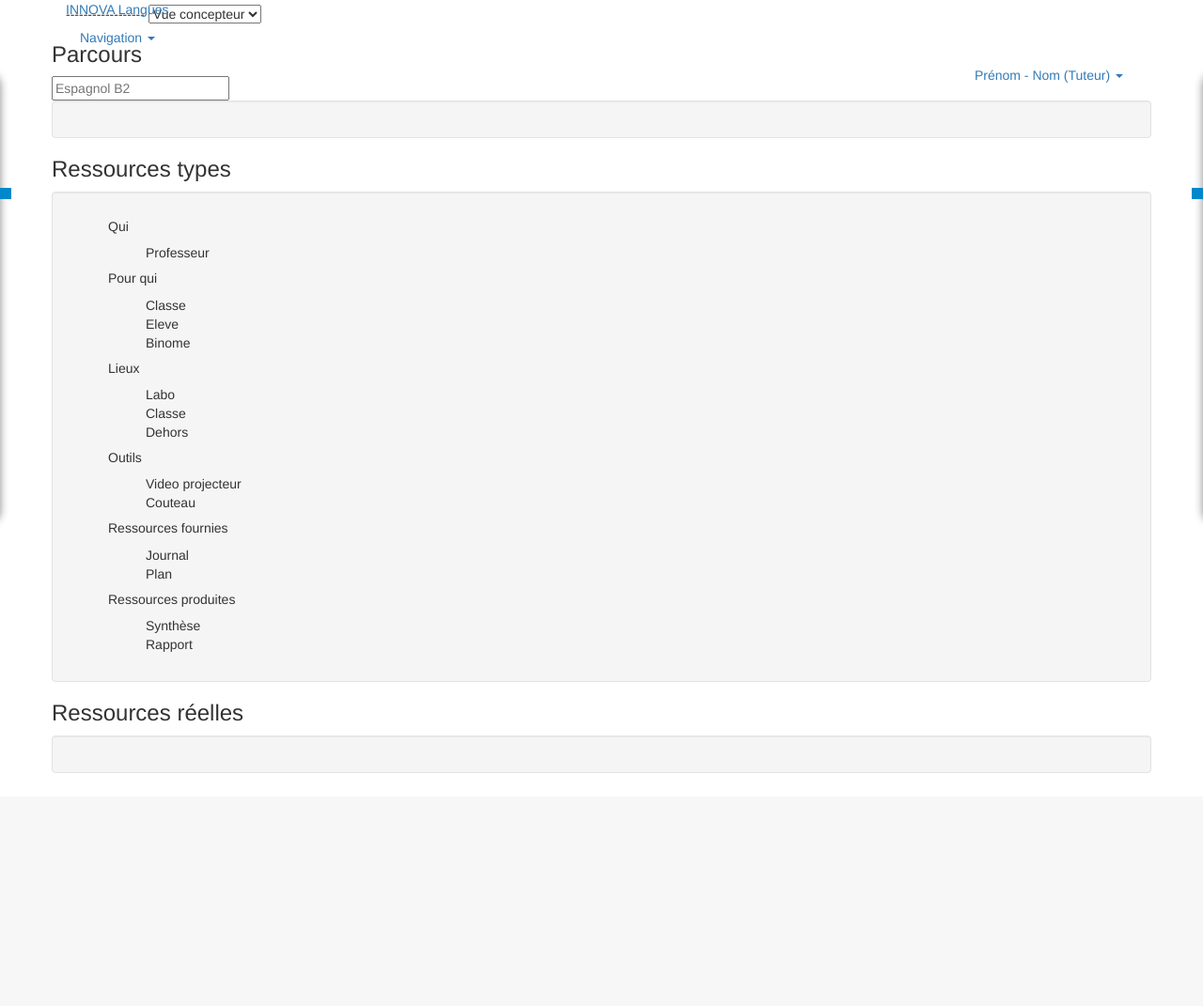
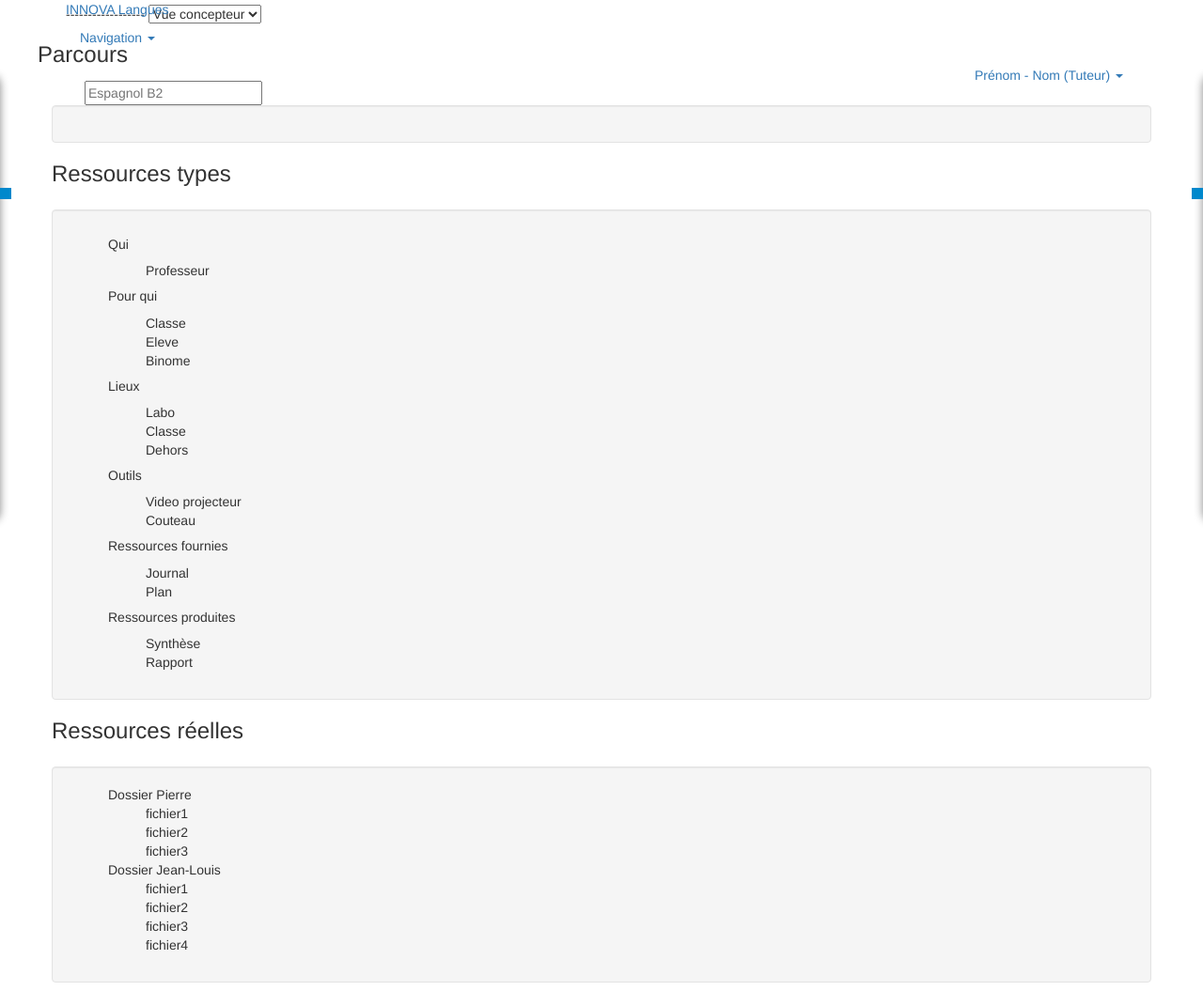
Before and after one commit to InnovaLangues/ENPA_old, a Symfony app: template src/Innova/AppBundle/Resources/views/WorkspaceManager/index.html.twig in a window 1280 px wide. Shown: the whole page at 94% size. Before the commit the page ends 823 px from the top, so only its background shows below. Run offline with Twig, Linux system fonts and the light colour scheme; the template is opened without the code that fills it, so the values that code supplies are empty; some libraries are stand-ins or nearby versions.

Commit message:
ajout css

```diff
--- a/src/Innova/AppBundle/Resources/public/css/style.css
+++ b/src/Innova/AppBundle/Resources/public/css/style.css
@@ -161,3 +161,22 @@ height: 400px;
 .tree_abstract{
 list-style-type:none;
 }
+
+.tree{
+list-style-type:none;
+}
+
+.concrete{
+	list-style-type:none;
+}
+
+#header_test_bob{
+margin-top: 15px;
+margin-left: 50px;
+margin-bottom: 0px;
+padding-bottom: 0px;
+}
+
+.otherss{
+	margin-top: 24px;
+}
--- a/src/Innova/AppBundle/Resources/views/WorkspaceManager/index.html.twig
+++ b/src/Innova/AppBundle/Resources/views/WorkspaceManager/index.html.twig
@@ -15,17 +15,23 @@
     </select>
     <div class="row">
         <div class="span4">
-            <h3>Parcours</h3>
-            <form action="index_submit" method="post" accept-charset="utf-8">
-                <input type="text" name="" value="" placeholder="Espagnol B2">
-            </form>
+            <div class="row">
+                <div class="span1" id="title_test_bob">
+                    <h3>Parcours</h3>
+                </div>
+                <div id="header_test_bob" class="span1">
+                    <form action="index_submit" method="post" accept-charset="utf-8" id="form_test_bob">
+                        <input type="text" name="" value="" placeholder="Espagnol B2">
+                    </form>
+                </div>
+            </div>
             <div class="well">
                 {{ htmlTree|raw }}
             </div>
         </div>
         <div class="span4">
             <h3>Ressources types</h3>
-            <div class="well">
+            <div class="well otherss">
                 <ul class="tree_abstract">
                     <li>
                         <h5>Qui</h5>
@@ -75,7 +81,26 @@
         </div>
         <div class="span4">
             <h3>Ressources réelles</h3>
-            <div class="well">
+            <div class="well otherss">
+                <ul class="concrete">
+                    <li>
+                        <i class="icon-folder-open"></i>Dossier Pierre
+                        <ul class="concrete">
+                            <li>fichier1</li>
+                            <li>fichier2</li>
+                            <li>fichier3</li>
+                        </ul>
+                    </li>
+                    <li>
+                        <i class="icon-folder-open"></i>Dossier Jean-Louis
+                        <ul class="concrete">
+                            <li>fichier1</li>
+                            <li>fichier2</li>
+                            <li>fichier3</li>
+                            <li>fichier4</li>
+                        </ul>
+                    </li>
+                </ul>
             </div>
         </div>
     </div>
```
